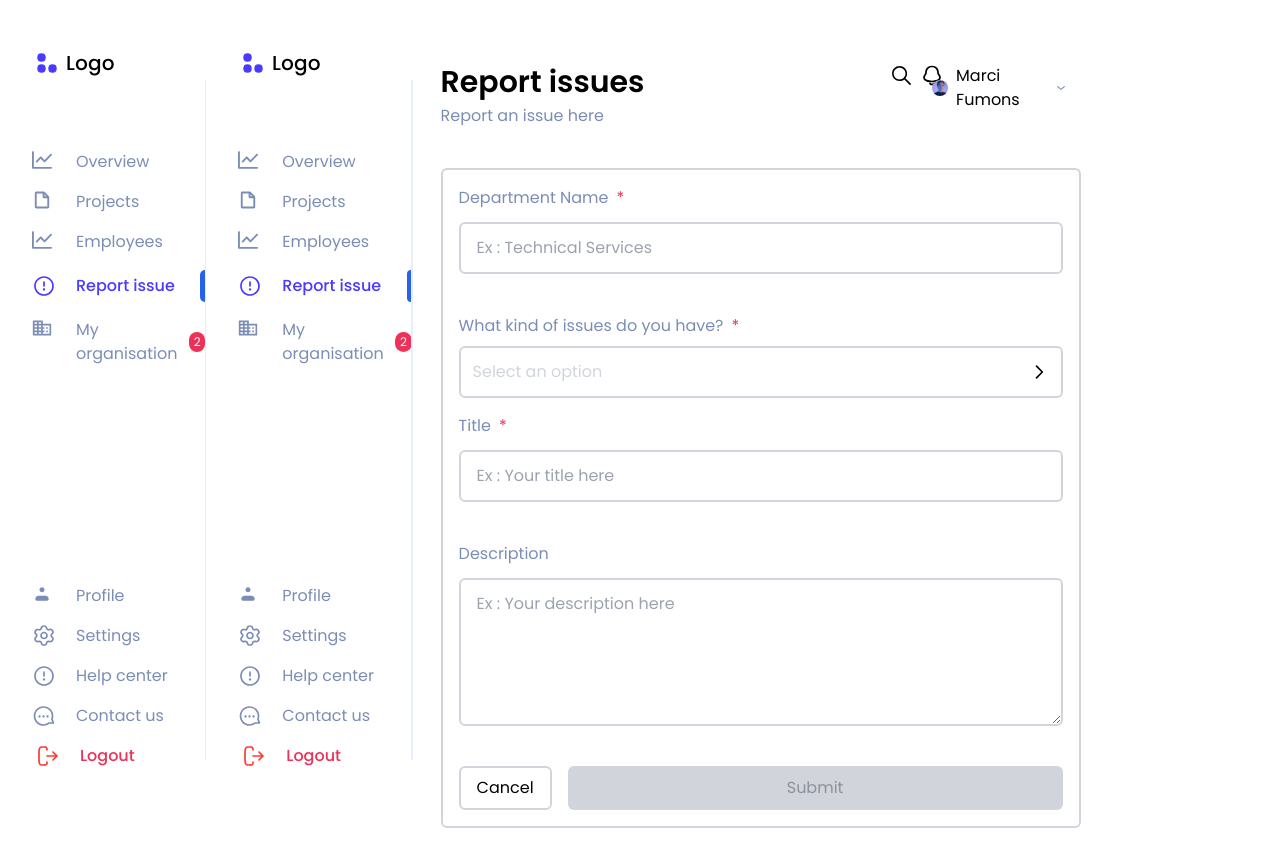
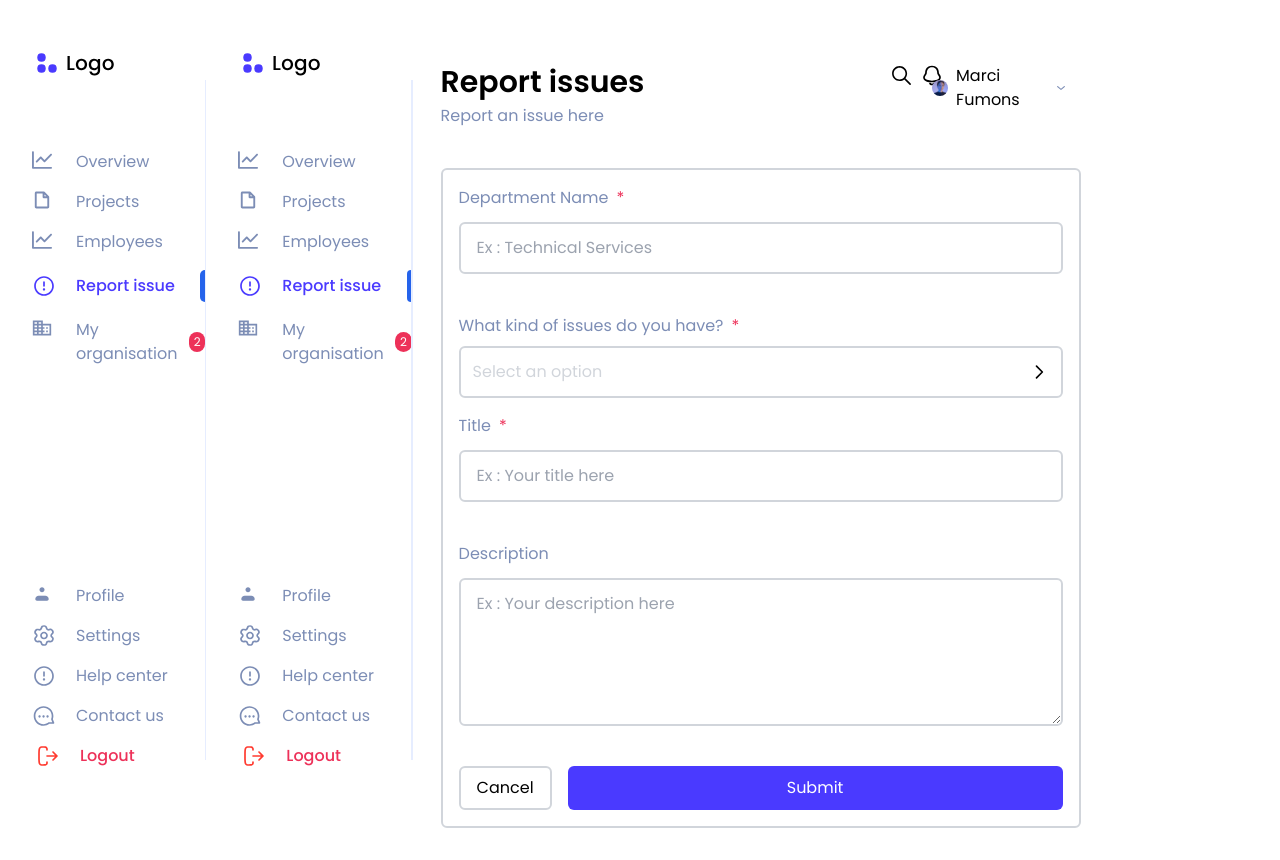
Before and after one commit to Bahaa-eddine-MB/KodiKos-front, a Next.js app: page /report-issue in a window 1280 px wide. Built offline with nearby package versions, Linux system fonts and the light colour scheme.

Commit message:
fix form

```diff
--- a/src/app/(dashboard)/report-issue/page.js
+++ b/src/app/(dashboard)/report-issue/page.js
@@ -44,7 +44,7 @@ const Report = () => {
           error={errors.name?.message}
           inputProps={{
             placeholder: "Ex : Technical Services",
-            ...register("email"),
+            ...register("name"),
           }}
         />
         <DrobDownMenu
@@ -58,7 +58,7 @@ const Report = () => {
           error={errors.title?.message}
           inputProps={{
             placeholder: "Ex : Your title here",
-            ...register("email"),
+            ...register("title"),
           }}
         />
         <InputTextArea
@@ -66,7 +66,7 @@ const Report = () => {
           label={"Description"}
           inputProps={{
             placeholder: "Ex : Your description here",
-            ...register("email"),
+            ...register("description"),
           }}
         />
         <div className="flex gap-4">
@@ -80,7 +80,9 @@ const Report = () => {
           </button>
           <button
             className={`w-full rounded-md ${
-              !errors ? "bg-primary text-white" : "bg-gray-300 text-mainGray"
+              !errors.name && !errors.description && !errors.title
+                ? "bg-primary text-white"
+                : "bg-gray-300 text-mainGray"
             }`}
           >
             Submit
```
